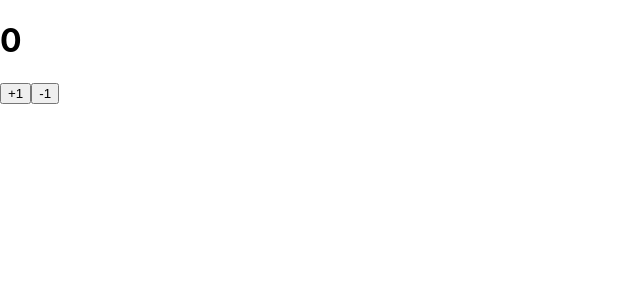
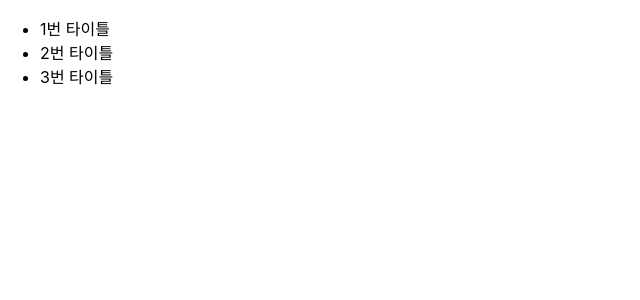
Before and after one commit to kangtae/javascript_study, a React (Create React App) app in the folder learn-redux-middleware/: page / in a window 1280 px wide. Shown: the top 300 px of the page, without its empty margins (0-640 px from the left). Built offline with nearby package versions, Linux system fonts and the light colour scheme.

Commit message:
redux-thunk 프로미스 적용

```diff
--- a/learn-redux-middleware/src/App.js
+++ b/learn-redux-middleware/src/App.js
@@ -1,9 +1,10 @@
 import './App.css';
 import CounterContainer from "./Containers/CounterContainer";
+import PostListContainer from "./Containers/PostListContainer"
 
 function App() {
   return (
-		<CounterContainer />
+		<PostListContainer />
   );
 }
 
--- /dev/null
+++ b/learn-redux-middleware/src/Containers/PostListContainer.js
@@ -0,0 +1,21 @@
+import React, {useEffect} from 'react';
+import {useSelector, useDispatch } from "react-redux";
+import {getPosts} from "../modules/posts";
+import PostList from "../components/PostList";
+
+function PostListContainer (){
+	const { data, loading, error } = useSelector(state => state.posts.posts);
+	const dispatch = useDispatch();
+
+	useEffect(()=>{
+		dispatch(getPosts());
+	},[dispatch]);
+
+	if(loading) return <div>로딩중...</div>
+	if(error) return <div>에러발생</div>
+	if(!data) return null;
+
+	return <PostList posts={data} />
+};
+
+export default PostListContainer;
--- /dev/null
+++ b/learn-redux-middleware/src/components/PostList.js
@@ -0,0 +1,13 @@
+import React from 'react';
+
+const PostList = ({posts}) => {
+	return (
+		<ul>
+			{posts.map(post =>
+					<li key={post.id}>{post.title}</li>
+				)}
+		</ul>
+	)
+};
+
+export default PostList;
--- a/learn-redux-middleware/src/modules/index.js
+++ b/learn-redux-middleware/src/modules/index.js
@@ -1,6 +1,7 @@
 import { combineReducers } from "redux";
 import counter from "./counter";
+import posts from "./posts";
 
-const rootReducer = combineReducers( { counter });
+const rootReducer = combineReducers( { counter, posts });
 
 export default rootReducer;
--- a/learn-redux-middleware/src/modules/posts.js
+++ b/learn-redux-middleware/src/modules/posts.js
@@ -14,7 +14,7 @@
 export const getPost = createPromiseThunk(GET_POSTS, postsApi.getPostsById);
 
 
-//리듀서 초기화 사가 어렵다11
+//리듀서 초기화
 const initialState = {
 	posts: reducerUtils.initial(),
 	post: reducerUtils.initial()
```
